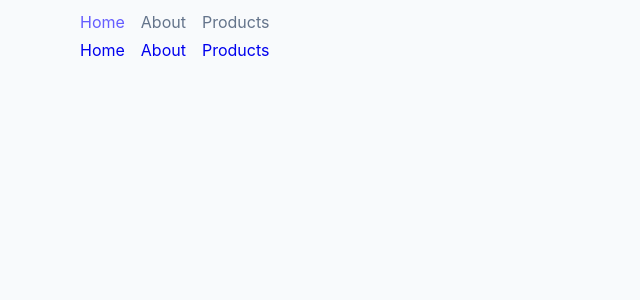
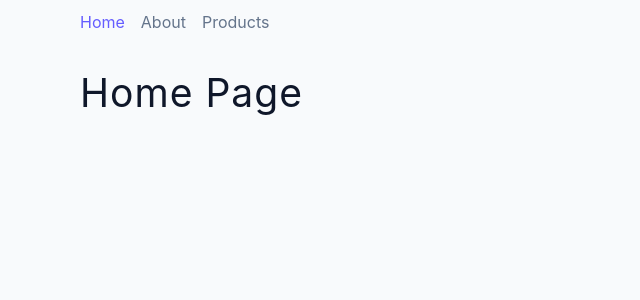
Before and after one commit to MastooraTurkmen/react-router-6-tutorial-main, a React (Create React App) app: page / in a window 1280 px wide. Shown: the top 300 px of the page, without its empty margins (0-640 px from the left). Built offline with nearby package versions, Linux system fonts and the light colour scheme.

Commit message:
home page

```diff
--- a/src/pages/Home.js
+++ b/src/pages/Home.js
@@ -1,14 +1,10 @@
 import { Link, Outlet } from "react-router-dom";
-import Navbar from "../components/Navbar";
 
 const Home = () => {
   return (
-    <>
-      <Navbar />
-      <section className='section'>
-        <Outlet />
+    <section className='section'>
+      <h2>home page</h2>
       </section>
-    </>
   );
 };
 export default Home;
```
